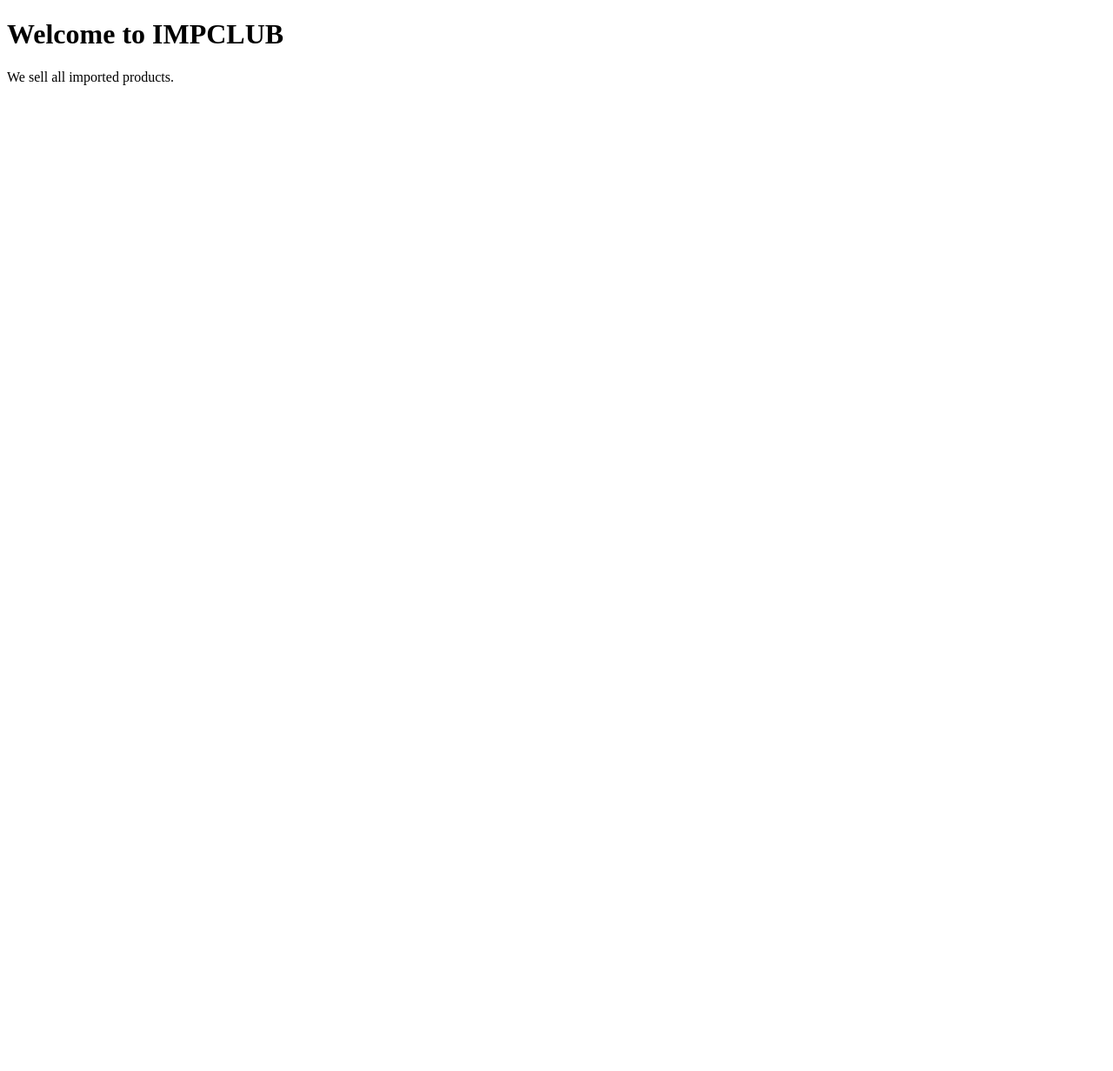
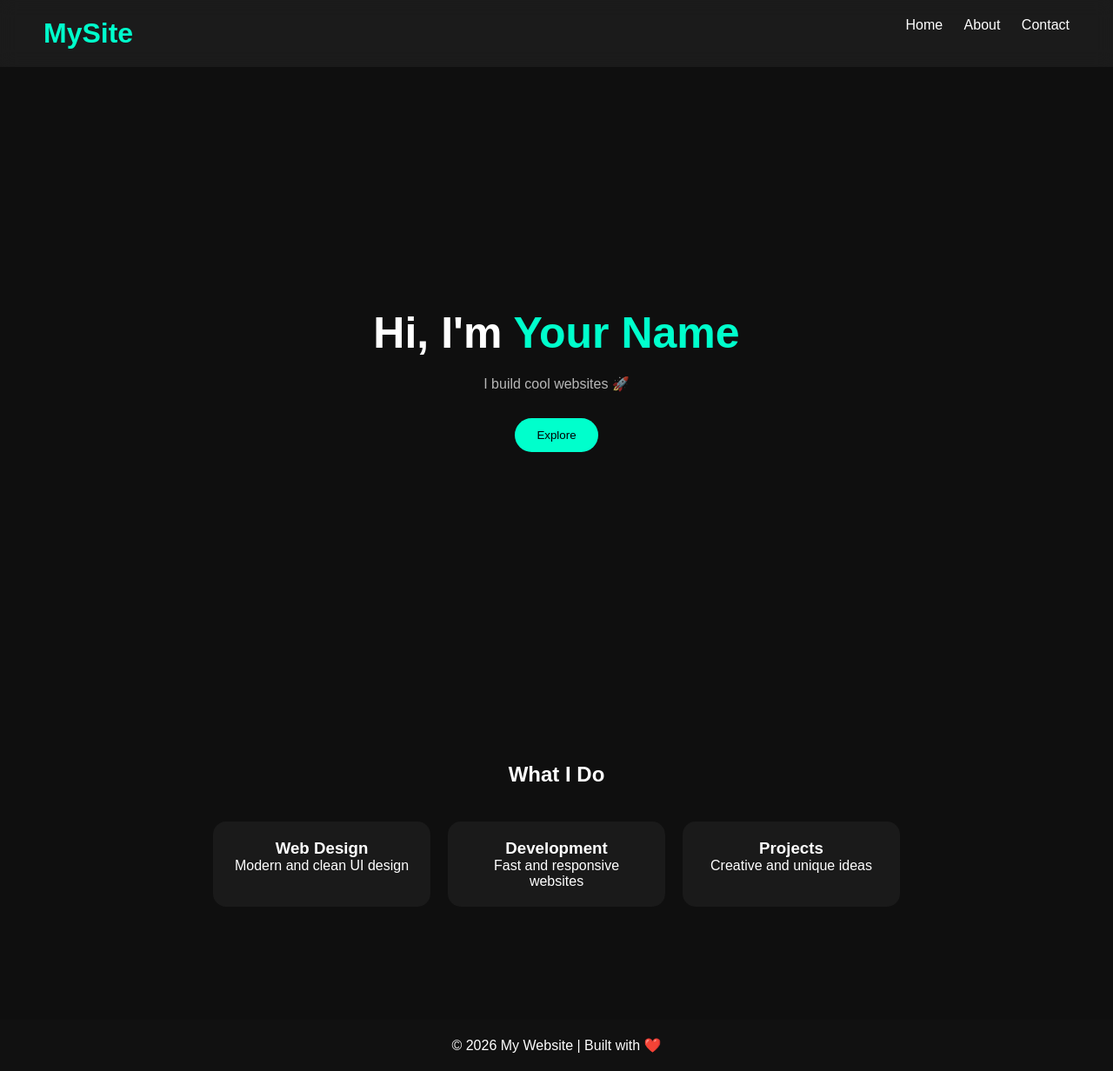
Before and after one commit to Yusuffbusiness/my-first-website, a plain HTML site: page index.html in a window 1280 px wide. Shown: the whole page at 87% size. Before the commit the page ends 800 px from the top, so only its background shows below. Drawn offline with Linux system fonts and the light colour scheme.

Commit message:
Update index.html

```diff
--- a/index.html
+++ b/index.html
@@ -1,10 +1,159 @@
 <!DOCTYPE html>
-<html>
+<html lang="en">
 <head>
-    <title>My First Website</title>
+    <meta charset="UTF-8">
+    <meta name="viewport" content="width=device-width, initial-scale=1.0">
+    <title>My Website</title>
+
+    <style>
+        * {
+            margin: 0;
+            padding: 0;
+            box-sizing: border-box;
+        }
+
+        body {
+            font-family: Arial, sans-serif;
+            background: #0f0f0f;
+            color: white;
+        }
+
+        header {
+            display: flex;
+            justify-content: space-between;
+            padding: 20px 50px;
+            background: rgba(255,255,255,0.05);
+            backdrop-filter: blur(10px);
+        }
+
+        header h1 {
+            color: #00ffcc;
+        }
+
+        nav a {
+            color: white;
+            margin-left: 20px;
+            text-decoration: none;
+            transition: 0.3s;
+        }
+
+        nav a:hover {
+            color: #00ffcc;
+        }
+
+        .hero {
+            height: 90vh;
+            display: flex;
+            justify-content: center;
+            align-items: center;
+            flex-direction: column;
+            text-align: center;
+        }
+
+        .hero h2 {
+            font-size: 50px;
+            margin-bottom: 20px;
+        }
+
+        .hero span {
+            color: #00ffcc;
+        }
+
+        .hero p {
+            opacity: 0.7;
+            margin-bottom: 30px;
+        }
+
+        .btn {
+            padding: 12px 25px;
+            background: #00ffcc;
+            color: black;
+            border: none;
+            border-radius: 25px;
+            cursor: pointer;
+            transition: 0.3s;
+        }
+
+        .btn:hover {
+            transform: scale(1.1);
+        }
+
+        .section {
+            padding: 80px 50px;
+            text-align: center;
+        }
+
+        .cards {
+            display: flex;
+            gap: 20px;
+            justify-content: center;
+            margin-top: 40px;
+            flex-wrap: wrap;
+        }
+
+        .card {
+            background: #1a1a1a;
+            padding: 20px;
+            width: 250px;
+            border-radius: 15px;
+            transition: 0.3s;
+        }
+
+        .card:hover {
+            transform: translateY(-10px);
+            background: #222;
+        }
+
+        footer {
+            text-align: center;
+            padding: 20px;
+            background: #111;
+            margin-top: 50px;
+        }
+    </style>
 </head>
+
 <body>
-    <h1>Welcome to IMPCLUB</h1>
-    <p>We sell all imported products.</p>
+
+<header>
+    <h1>MySite</h1>
+    <nav>
+        <a href="#">Home</a>
+        <a href="#">About</a>
+        <a href="#">Contact</a>
+    </nav>
+</header>
+
+<section class="hero">
+    <h2>Hi, I'm <span>Your Name</span></h2>
+    <p>I build cool websites 🚀</p>
+    <button class="btn">Explore</button>
+</section>
+
+<section class="section">
+    <h2>What I Do</h2>
+
+    <div class="cards">
+        <div class="card">
+            <h3>Web Design</h3>
+            <p>Modern and clean UI design</p>
+        </div>
+
+        <div class="card">
+            <h3>Development</h3>
+            <p>Fast and responsive websites</p>
+        </div>
+
+        <div class="card">
+            <h3>Projects</h3>
+            <p>Creative and unique ideas</p>
+        </div>
+    </div>
+</section>
+
+<footer>
+    <p>© 2026 My Website | Built with ❤️</p>
+</footer>
+
 </body>
 </html>
```
